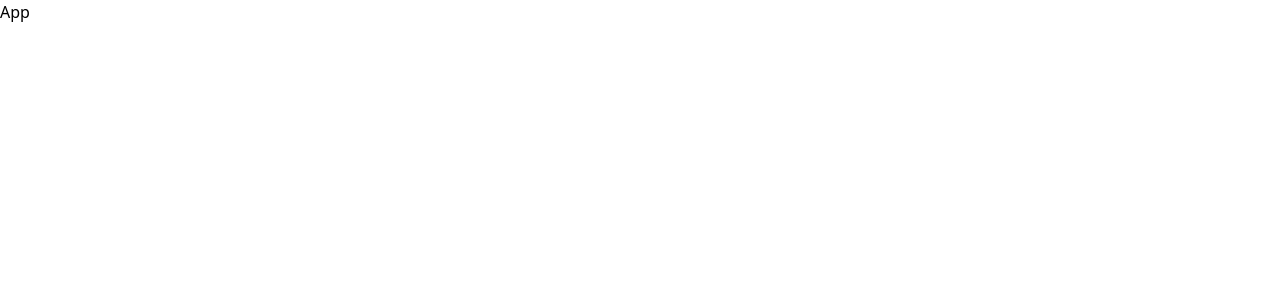
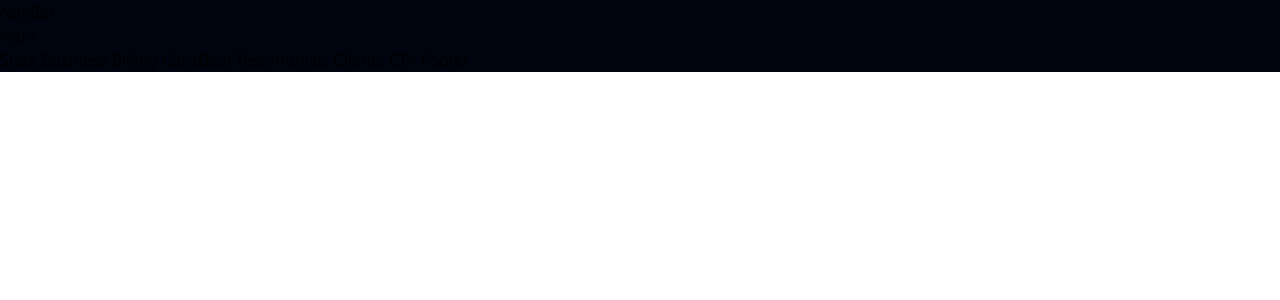
Before and after one commit to KasparsRevins/react-project-one, a React (Vite) app: page / in a window 1280 px wide. Shown: the top 300 px of the page. Built offline with nearby package versions, Linux system fonts and the light colour scheme.

Commit message:
Structure and Layout 1/2

```diff
--- a/src/App.jsx
+++ b/src/App.jsx
@@ -1,9 +1,33 @@
-import React from 'react'
+import styles from './style';
 
-export const App = () => {
-  return (
-    <div>App</div>
-  )
-}
+export const App = () => (
+  <div className='bg-primary w-full overflow-hidden'>
+    <div className={'${styles.paddingX} ${styles.flexCenter}'}>
+      <div className={'${styles.boxwidth}'}>
+        NavBar
+      </div>
+    </div>
+
+    <div className={'bg-primary ${styles.flexStart}'}>
+      <div className={'${styles.boxWidth}'}>
+        Hero
+      </div>
+    </div>
+
+    <div className={'bg-primary ${styles.paddingX} ${styles.flexStart}'}>
+      <div className={'${styles.boxWidth}'}>
+        Stats
+        Business
+        Billing
+        CardDeal
+        Testimonials
+        Clients
+        CTA
+        Footer
+      </div>
+    </div>
+
+  </div>
+);
 
 export default App
--- /dev/null
+++ b/src/style.js
@@ -0,0 +1,28 @@
+const styles = {
+    boxWidth: "xl:max-w-[1280px] w-full",
+
+    heading2: "font-poppins font-semibold xs:text-[48px] text-[40px] text-white xs:leading-[76.8px] leading-[66.8px] w-full",
+    paragraph: "font-poppins font-normal text-dimWhite text-[18px] leading-[30.8px]",
+
+    flexCenter: "flex justify-center items-center",
+    flexStart: "flex justify-center items-start",
+
+    paddingX: "sm:px-16 px-6",
+    paddingY: "sm:py-16 py-6",
+    padding: "sm:px-16 px-6 sm:py-12 py-4",
+
+    marginX: "sm:mx-16 mx-6",
+    marginY: "sm:my-16 my-6",
+  };
+
+  export const layout = {
+    section: `flex md:flex-row flex-col ${styles.paddingY}`,
+    sectionReverse: `flex md:flex-row flex-col-reverse ${styles.paddingY}`,
+
+    sectionImgReverse: `flex-1 flex ${styles.flexCenter} md:mr-10 mr-0 md:mt-0 mt-10 relative`,
+    sectionImg: `flex-1 flex ${styles.flexCenter} md:ml-10 ml-0 md:mt-0 mt-10 relative`,
+
+    sectionInfo: `flex-1 ${styles.flexStart} flex-col`,
+  };
+
+  export default styles;
--- a/tailwind.config.js
+++ b/tailwind.config.js
@@ -1,8 +1,27 @@
 /** @type {import('tailwindcss').Config} */
-export default {
-  content: [],
+module.exports = {
+  content: ["./index.html", "./src/**/*.{js,jsx}"],
+  mode: "jit",
   theme: {
-    extend: {},
+    extend: {
+      colors: {
+        primary: "#00040f",
+        secondary: "#00f6ff",
+        dimWhite: "rgba(255, 255, 255, 0.7)",
+        dimBlue: "rgba(9, 151, 124, 0.1)",
+      },
+      fontFamily: {
+        poppins: ["Poppins", "sans-serif"],
+      },
+    },
+    screens: {
+      xs: "480px",
+      ss: "620px",
+      sm: "768px",
+      md: "1060px",
+      lg: "1200px",
+      xl: "1700px",
+    },
   },
   plugins: [],
-}
+};
--- a/vite.config.js
+++ b/vite.config.js
@@ -1,27 +1,7 @@
-/** @type {import('tailwindcss').Config} */
-module.exports = {
-  content: ["./index.html", "./src/**/*.{js,jsx}"],
-  mode: "jit",
-  theme: {
-    extend: {
-      colors: {
-        primary: "#00040f",
-        secondary: "#00f6ff",
-        dimWhite: "rgba(255, 255, 255, 0.7)",
-        dimBlue: "rgba(9, 151, 124, 0.1)",
-      },
-      fontFamily: {
-        poppins: ["Poppins", "sans-serif"],
-      },
-    },
-    screens: {
-      xs: "480px",
-      ss: "620px",
-      sm: "768px",
-      md: "1060px",
-      lg: "1200px",
-      xl: "1700px",
-    },
-  },
-  plugins: [],
-};
+import { defineConfig } from 'vite'
+import react from '@vitejs/plugin-react'
+
+// https://vitejs.dev/config/
+export default defineConfig({
+  plugins: [react()]
+})
```
